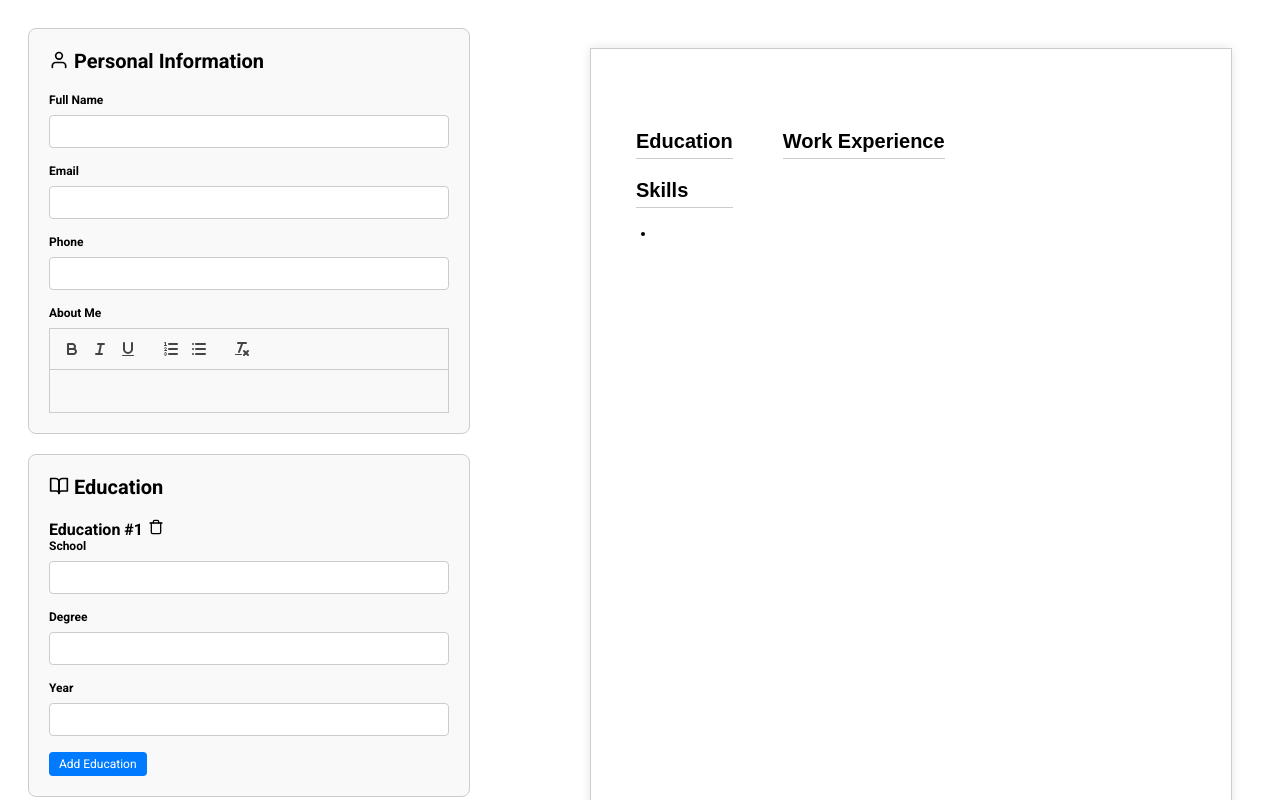
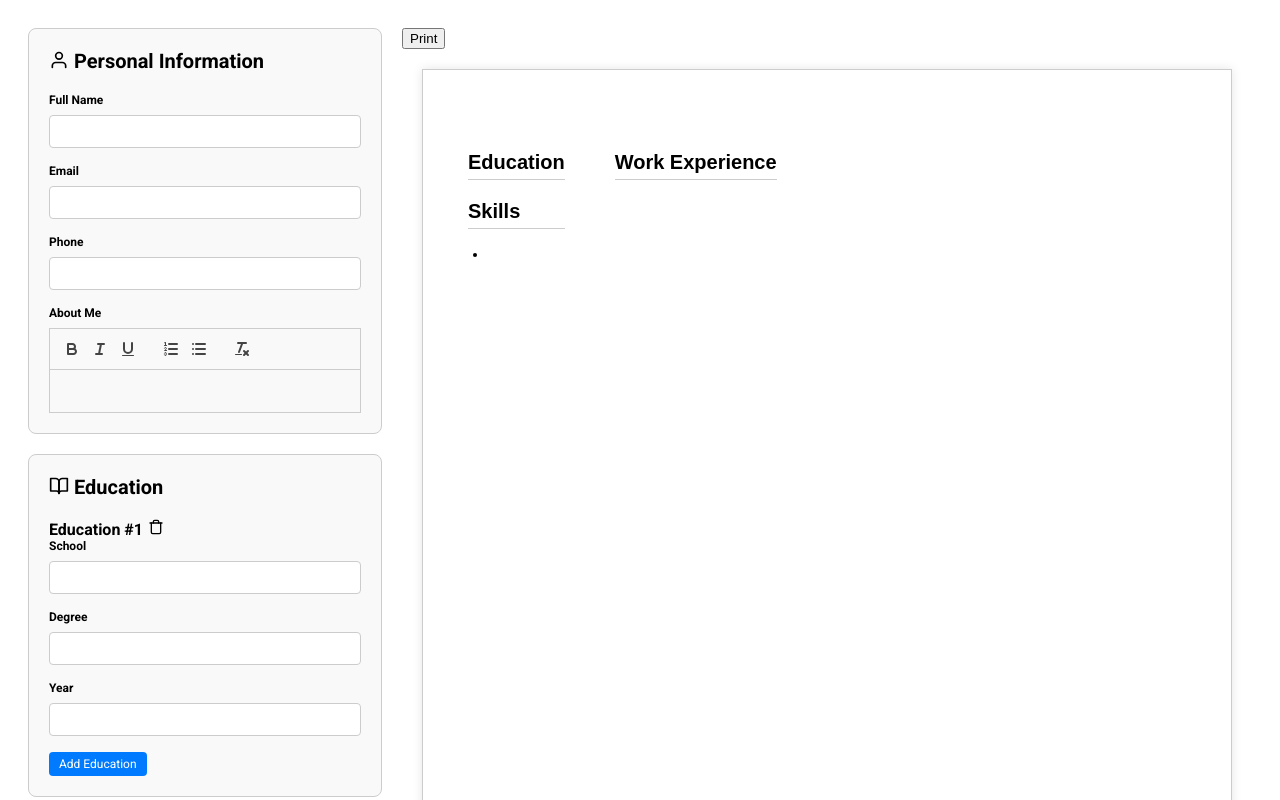
Before and after one commit to morrowdavidson/cv-creator, a React (Vite) app: page / in a window 1280 px wide. Shown: the top 800 px of the page. Built offline with nearby package versions, Linux system fonts and the light colour scheme.

Commit message:
Add print functionality to CvPrint component using react-to-print

```diff
--- a/package.json
+++ b/package.json
@@ -16,6 +16,7 @@
     "react": "^18.3.1",
     "react-dom": "^18.3.1",
     "react-quill": "^2.0.0",
+    "react-to-print": "^3.0.2",
     "styled-components": "^6.1.13"
   },
   "devDependencies": {
--- a/src/components/cv-print/cv-print.jsx
+++ b/src/components/cv-print/cv-print.jsx
@@ -1,5 +1,7 @@
 import PropTypes from 'prop-types';
 import styled from 'styled-components';
+import { useRef } from 'react';
+import { useReactToPrint } from 'react-to-print';
 
 const CvPrintContainer = styled.div`
   display: flex;
@@ -10,8 +12,8 @@ const CvPrintContainer = styled.div`
 `;
 
 const CvPrintWrapper = styled.div`
-  width: 600px; /* Standard paper width */
-  height: 800px; /* Standard paper height */
+  width: 8in; /* Standard paper width */
+  height: 10in; /* Standard paper height */
   padding: 20px;
   border: 1px solid #ccc;
   background-color: #fff;
@@ -68,12 +70,17 @@ const MainContent = styled.div`
   display: flex;
 `;
 
-Paragraph.ul = UnorderedList;
+function CvPrint({ generalInfo, educationList, workList, skillList }) {
+  const contentRef = useRef();
 
-function CvPrint({ generalInfo, educationList, workList, skillList }) {
+  const handlePrint = useReactToPrint({ contentRef });
   return (
+    <>
+      <div>
+        <button onClick={handlePrint}>Print</button>
+      </div>
       <CvPrintContainer>
-      <CvPrintWrapper>
+        <CvPrintWrapper ref={contentRef}>
           <Heading1>{generalInfo.fullName}</Heading1>
           <MainContent>
             <About>
@@ -148,6 +155,7 @@ function CvPrint({ generalInfo, educationList, workList, skillList }) {
           </MainContent>
         </CvPrintWrapper>
       </CvPrintContainer>
+    </>
   );
 }
 
```
Also changed, not shown: 1 other file (tests, documents, lock files or other folders). Lines whose indentation alone changed are shown as unchanged.
